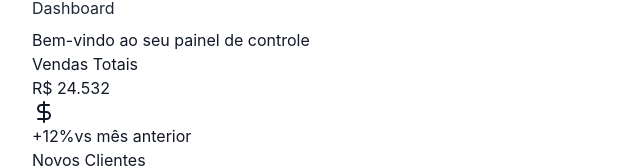
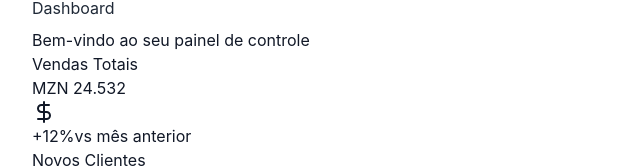
Before and after one commit to JoelDeAriovaldo/dashboard-sales, a React (Vite) app: page /dashboard in a window 1280 px wide. Shown: the part 291-459 px from the top of the page, without its empty margins (0-640 px from the left). Built offline with nearby package versions, Linux system fonts and the light colour scheme.

Commit message:
atualiza valor exibido no cartão de estatísticas de "R$ 24.532" para "MZN 24.532"

```diff
--- a/src/pages/Dashboard.jsx
+++ b/src/pages/Dashboard.jsx
@@ -45,7 +45,7 @@ const Dashboard = () => {
       <div className="grid grid-cols-1 md:grid-cols-2 lg:grid-cols-4 gap-6 mb-8">
         <StatCard
           title="Vendas Totais"
-          value="R$ 24.532"
+          value="MZN 24.532"
           icon={<DollarSign className="text-green-500" size={24} />}
           trend="+12%"
         />
```
